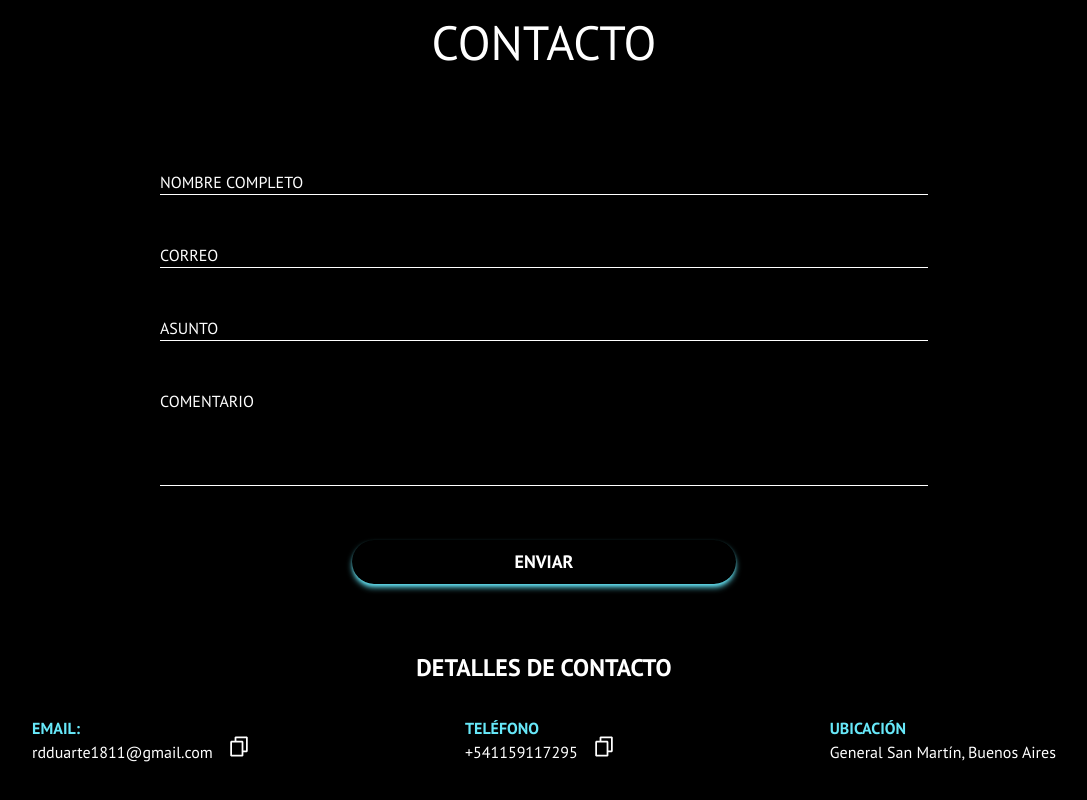
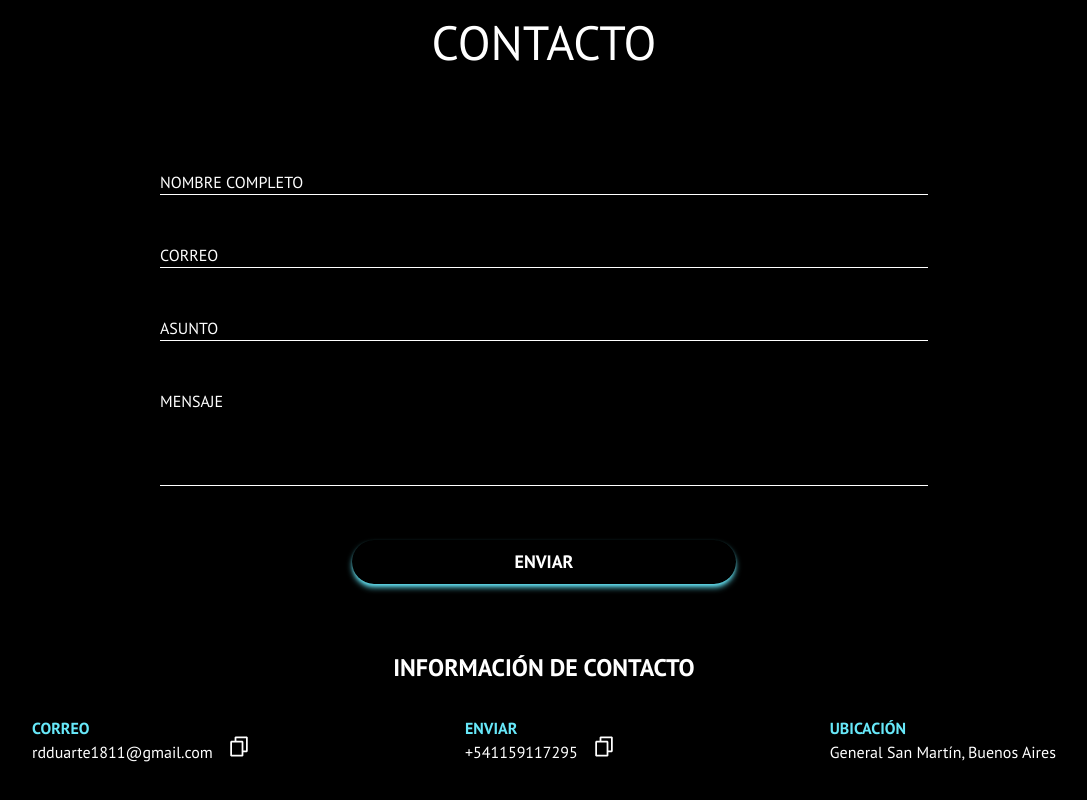
Before and after one commit to darioDe/port334, a React (Vite) app: page / in a window 1280 px wide. Shown: the part 3441-4241 px from the top of the page, without its empty margins (96-1183 px from the left). Built offline with nearby package versions, Linux system fonts and the light colour scheme.

Commit message:
modifyng contact componente

```diff
--- a/src/components/ContactInfo.tsx
+++ b/src/components/ContactInfo.tsx
@@ -1,10 +1,18 @@
 import { useState } from 'react';
 import copy from '../assets/copy.svg';
 import check from '../assets/check.svg'
+import { useLang } from '../context/LangContext';
 
 const ContactInfo = () => {
   const [emailCopySuccess, setEmailCopySuccess] = useState('');
   const [phoneCopySuccess, setPhoneCopySuccess] = useState('');
+
+  const { lang } = useLang();
+
+  const infoh4 = lang === 'spanish' ? 'INFORMACIÓN DE CONTACTO' : 'CONTACT INFO';
+  const infoEmail = lang === 'spanish' ? 'CORREO' : 'EMAIL';
+  const infoPhone = lang === 'spanish' ? 'ENVIAR' : 'SEND';
+  const location = lang === 'spanish' ? 'UBICACIÓN' : 'LOCATION'
 
   const emailCopyToClipboard = (text: string) => {
     navigator.clipboard.writeText(text).then(() => {
@@ -24,11 +32,11 @@ const ContactInfo = () => {
     <div className="flex flex-col mt-5">
 
         <div className='flex flex-col w-full mt-12 mb-24'>
-            <h4 className='text-center text-2xl font-semibold'> DETALLES DE CONTACTO </h4>
+            <h4 className='text-center text-2xl font-semibold'> { infoh4 } </h4>
 
             <div  className='flex flex-col md:flex-row md:justify-around'>
                 <div className='mt-8'>
-                    <h5 className='font-semibold text-cyan-300'>EMAIL:</h5>
+                    <h5 className='font-semibold text-cyan-300'>{ infoEmail }</h5>
                     <div className='flex'>
                         <p>rdduarte1811@gmail.com</p>
                         <button
@@ -45,7 +53,7 @@ const ContactInfo = () => {
                 </div>
 
                 <div className='mt-8'>
-                    <h5 className='font-semibold text-cyan-300'>TELÉFONO</h5>
+                    <h5 className='font-semibold text-cyan-300'>{infoPhone}</h5>
                     <div className='flex'>
                         <p>+541159117295</p>
                         <button
@@ -62,7 +70,7 @@ const ContactInfo = () => {
                 </div>
 
                 <div className='mt-8'>
-                    <h5 className='font-semibold text-cyan-300'>UBICACIÓN</h5>
+                    <h5 className='font-semibold text-cyan-300'>{location}</h5>
                     <p> General San Martín, Buenos Aires</p>
                 </div>
             </div>
--- a/src/sections/Contact.tsx
+++ b/src/sections/Contact.tsx
@@ -84,6 +84,11 @@ export default function Contact() {
   }
 
   const firstH3 = lang === 'spanish' ? 'CONTACTO' : 'CONTACT';
+  const nameLabel = lang === 'spanish' ? 'NOMBRE COMPLETO' : 'NAME & LASTNAME';
+  const emailLabel = lang === 'spanish' ? 'CORREO' : 'EMAIL';
+  const subjectLabel = lang === 'spanish' ? 'ASUNTO' : 'SUBJECT';
+  const messageLabel = lang === 'spanish' ? 'MENSAJE' : 'MESSAGE';
+  const sendForm = lang === 'spanish' ? 'ENVIAR' : 'SEND'
 
   return (
     <div id='contact' className="min-h-screen text-white p-6 flex flex-col justify-center mt-32">
@@ -91,14 +96,14 @@ export default function Contact() {
       <form onSubmit={handleSubmit} className="max-w-3xl mx-auto w-full">
         <InputField
           name="name"
-          label="NOMBRE COMPLETO"
+          label= {nameLabel}
           value={formRef.current.name}
           onChange={handleChange}
           error={errors.name}
         />
         <InputField
           name="email"
-          label="CORREO"
+          label={emailLabel}
           type="email"
           value={formRef.current.email}
           onChange={handleChange}
@@ -106,14 +111,14 @@ export default function Contact() {
         />
         <InputField
           name="subject"
-          label="ASUNTO"
+          label={subjectLabel}
           value={formRef.current.subject}
           onChange={handleChange}
           error={errors.subject}
         />
         <TextAreaField
           name="comment"
-          label="COMENTARIO"
+          label={messageLabel}
           value={formRef.current.comment}
           onChange={handleChange}
           error={errors.comment}
@@ -123,7 +128,9 @@ export default function Contact() {
             type="submit"
             className="w-full md:w-1/2 shadow-md shadow-cyan-300 hover:shadow-lg hover:shadow-cyan-500 text-white py-2 rounded-full font-bold mt-6 text-lg cursor-pointer group transition-transform duration-300 ease-in-out transform hover:scale-110"
           >
-            ENVIAR
+            {
+              sendForm
+            }
           </button>
         </div>
       </form>
```
